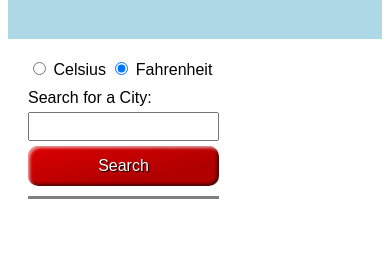
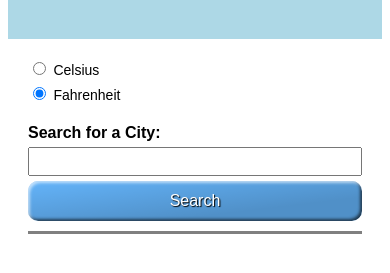
Before and after one commit to Juliusm9791/Weather_Dashboard, a plain HTML site: page index.html in a window 390 px wide. Shown: the part 89-362 px from the top of the page. Drawn offline with nearby package versions, Linux system fonts and the light colour scheme.

Commit message:
final updates on code

```diff
--- a/assets/css/style.css
+++ b/assets/css/style.css
@@ -1,8 +1,6 @@
 * {
   font-family: Arial, Helvetica, sans-serif
 }
-
-/*                 Header  */
 
 body {
   display: block;
@@ -32,6 +30,16 @@ section {
   flex: 5;
 }
 
+.radio {
+  font-size: 14px;
+}
+
+.font16B {
+  font-weight: bolder;
+  font-size: 16px;
+  margin-top: 10px;
+}
+
 .marginLR {
   margin: 10px 0px 0px 15px;
 }
@@ -57,9 +65,8 @@ section {
 }
 
 #todayWeather div{
-  display: flex;
-  justify-content: flex-start;
   margin-left: 5px;
+  display: inherit;
 }
 
 #uviColor {
@@ -76,6 +83,11 @@ section {
   margin: 5px 0px;
 }
 
+.forecastCard p {
+  font-weight: bolder;
+  width: 180px;
+}
+
 #arrayButtons{
   margin-top: 10px;
   display: flex;
@@ -88,8 +100,8 @@ section {
   border-bottom: 3px solid gray;
  }
  #inputSearch div{
-   display: inline;
-   margin-bottom: 10px;
+  display: block;
+  margin-bottom: 5px;
  }
 
 
@@ -114,7 +126,7 @@ section {
   color: #fff;
   text-shadow: 1px 1px 1px #000;
   border-radius: 10px;
-  background-color: rgba(220, 0, 0, 1);
+  background-color: rgb(100, 180, 250);
   background-image: linear-gradient(to top left,
                                     rgba(0, 0, 0, .2),
                                     rgba(0, 0, 0, .2) 30%,
@@ -124,10 +136,28 @@ section {
 }
 
 .assideButton:hover {
-  background-color: rgba(255, 0, 0, 1);
+  background-color: rgba(100, 180, 250);
 }
 
 .assideButton:active {
   box-shadow: inset -2px -2px 3px rgba(255, 255, 255, .6),
               inset 2px 2px 3px rgba(0, 0, 0, .6);
 }
+
+
+
+
+@media screen and (max-width: 768px) {
+
+  #mainPage {
+    display: flex;
+    flex-direction: column;
+  }
+  aside {
+   flex: 1;
+  }
+  section {
+    flex: 3;
+  }
+
+}
--- a/index.html
+++ b/index.html
@@ -3,7 +3,6 @@
 <head>
   <meta charset='utf-8'>
    <title>Weather Dashboard</title>
-  <!-- <link rel="stylesheet" href="https://code.jquery.com/ui/1.12.1/themes/base/jquery-ui.css"/> -->
   <link rel='stylesheet' type='text/css' media='screen' href='./assets/css/style.css'>
 </head>
 <body>
@@ -16,14 +15,14 @@
         <div>
           <div>
             <input type="radio" id="metric" name="units" value="metric">
-            <label for="metric">Celsius</label>
+            <label class="radio" for="metric">Celsius</label>
           </div>
           <div>
             <input type="radio" id="imperial" name="units" value="imperial" checked>
-            <label for="imperial">Fahrenheit</label>
+            <label class="radio" for="imperial">Fahrenheit</label>
           </div>
         </div>
-        <label for="citySearch">Search for a City:</label>
+        <label class="font16B" for="citySearch">Search for a City:</label>
         <input type="text" id="citySearch" name="name">
         <button type="submit" id="cityButton" class="assideButton">Search</button>
       </div>
@@ -42,7 +41,6 @@
   <script src="https://cdnjs.cloudflare.com/ajax/libs/moment.js/2.24.0/moment.min.js"></script>
   <script src ="https://momentjs.com/downloads/moment-timezone-with-data-1970-2030.js"></script>
   <script src="https://cdnjs.cloudflare.com/ajax/libs/jquery/3.2.1/jquery.min.js"></script>
-  <!-- <script src="https://code.jquery.com/ui/1.12.1/jquery-ui.js"></script> -->
   <script src='./assets/js/script.js'></script>
 </body>
 </html>
```
Also changed, not shown: assets/js/script.js (+15 -4 lines).
